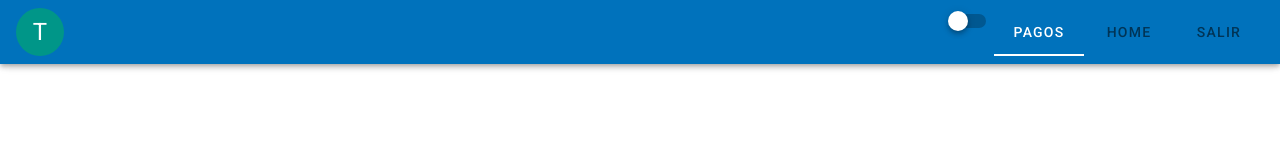
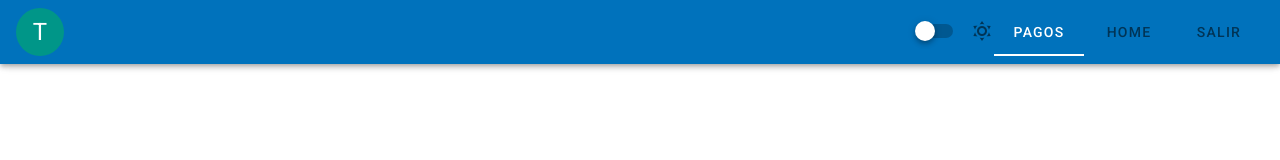
Before and after one commit to LihueMaidanaAvaca/recaudapp, a Vue app: page /VEP in a window 1280 px wide. Shown: the top 160 px of the page. Built offline with nearby package versions, Linux system fonts and the light colour scheme; sample sign-in values are in the browser's storage.

Commit message:
toggle theme with sun and moon

```diff
--- a/src/App.vue
+++ b/src/App.vue
@@ -1,5 +1,6 @@
 <template>
   <v-app>
+
     <v-main>
       <router-view />
     </v-main>
@@ -15,8 +16,6 @@ export default Vue.extend({
   components: {
   },
 
-  data: () => ({
-    //
-  }),
+
 });
 </script>
--- a/src/components/AppBar.vue
+++ b/src/components/AppBar.vue
@@ -10,7 +10,7 @@
 
     <v-spacer></v-spacer>
     <v-switch
-      v-model="isDarkMode"
+      v-model="isDarkMode" class="mt-5" color="#0b3f61" :append-icon="isDarkMode ? 'mdi-weather-night' : 'mdi-weather-sunny'"
     ></v-switch>
     <div>
       <v-tabs background-color="primary">
```
